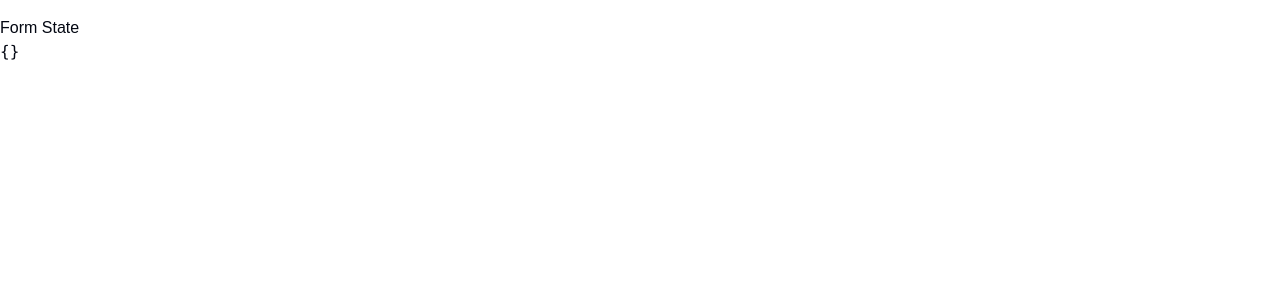
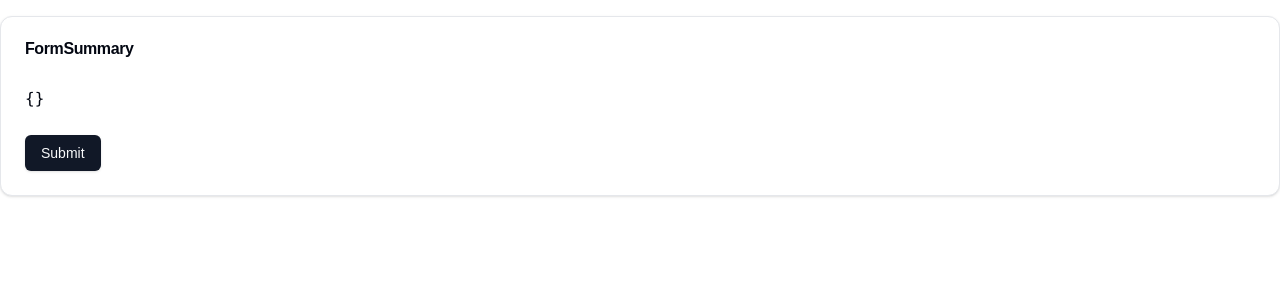
Before and after one commit to JonathanSaudhof/multi-page-form, a Next.js app: page /form-summary in a window 1280 px wide. Shown: the top 300 px of the page. Built offline with nearby package versions, Linux system fonts and the light colour scheme.

Commit message:
chore: adds form card component

```diff
--- a/src/app/(form)/form-contact/page.tsx
+++ b/src/app/(form)/form-contact/page.tsx
@@ -1,20 +1,13 @@
 "use client";
 import { CustomInput } from "@/components/Form/CustomInput/CustomInput";
+import { FormCard } from "@/components/Form/FormCard/FormCard";
 import { Button } from "@/components/ui/button";
-import {
-  Card,
-  CardContent,
-  CardDescription,
-  CardFooter,
-  CardHeader,
-  CardTitle,
-} from "@/components/ui/card";
+import { Form } from "@/components/ui/form";
 import { useTenantFormContext } from "@/context/FormContext";
 import { TPageTwoForm, pageTwoSchema } from "@/lib/schemas/form";
 import { zodResolver } from "@hookform/resolvers/zod";
-import { Progress } from "@radix-ui/react-progress";
 import { useRouter } from "next/navigation";
-import { Form, useForm } from "react-hook-form";
+import { useForm } from "react-hook-form";
 
 export default function FormContactPage() {
   const { updateFormState } = useTenantFormContext();
@@ -29,14 +22,10 @@ export default function FormContactPage() {
     updateFormState(data);
     router.push("/form-summary");
   };
-
   return (
-    <Card>
-      <CardHeader>
-        <CardTitle>Contact Information</CardTitle>
-        <CardDescription>{/* <Progress /> */}</CardDescription>
-      </CardHeader>
-      <CardContent className="flex flex-col gap-4">
+    <FormCard
+      title="Contact Information"
+      content={
         <Form {...form}>
           <form className="gap-4">
             <CustomInput
@@ -47,12 +36,13 @@ export default function FormContactPage() {
               required
             />
           </form>
-          <Button type="submit" onClick={form.handleSubmit(handleSubmit)}>
-            Next
-          </Button>
         </Form>
-      </CardContent>
-      <CardFooter></CardFooter>
-    </Card>
+      }
+      footer={
+        <Button type="button" onClick={form.handleSubmit(handleSubmit)}>
+          Next
+        </Button>
+      }
+    />
   );
 }
--- a/src/app/(form)/form-details/page.tsx
+++ b/src/app/(form)/form-details/page.tsx
@@ -1,16 +1,8 @@
 "use client";
 import { CustomInput } from "@/components/Form/CustomInput/CustomInput";
+import { FormCard } from "@/components/Form/FormCard/FormCard";
 import { Button } from "@/components/ui/button";
-import {
-  Card,
-  CardContent,
-  CardDescription,
-  CardFooter,
-  CardHeader,
-  CardTitle,
-} from "@/components/ui/card";
 import { Form } from "@/components/ui/form";
-import { Progress } from "@/components/ui/progress";
 import { useTenantFormContext } from "@/context/FormContext";
 import { zodResolver } from "@hookform/resolvers/zod";
 import { useRouter } from "next/navigation";
@@ -30,16 +22,17 @@ export default function Home() {
     updateFormState(data);
     router.push("/form-contact");
   };
+  console.log(form);
 
   return (
-    <Card>
-      <CardHeader>
-        <CardTitle>Personal Information</CardTitle>
-        <CardDescription>
-          <Progress />
-        </CardDescription>
-      </CardHeader>
-      <CardContent className="flex flex-col gap-4">
+    <FormCard
+      title="Personal Information"
+      footer={
+        <Button type="button" onClick={form.handleSubmit(handleSubmit)}>
+          Next
+        </Button>
+      }
+      content={
         <Form {...form}>
           <form className="gap-4">
             <CustomInput
@@ -57,12 +50,8 @@ export default function Home() {
               required
             />
           </form>
-          <Button type="submit" onClick={form.handleSubmit(handleSubmit)}>
-            Next
-          </Button>
         </Form>
-      </CardContent>
-      <CardFooter></CardFooter>
-    </Card>
+      }
+    />
   );
 }
--- a/src/app/(form)/form-summary/page.tsx
+++ b/src/app/(form)/form-summary/page.tsx
@@ -1,12 +1,15 @@
 "use client";
+import { FormCard } from "@/components/Form/FormCard/FormCard";
+import { Button } from "@/components/ui/button";
 import { useTenantFormContext } from "@/context/FormContext";
 
 export default function Page2() {
   const { formState } = useTenantFormContext();
   return (
-    <div>
-      <h1>Form State</h1>
-      <pre>{JSON.stringify(formState)}</pre>
-    </div>
+    <FormCard
+      title="FormSummary"
+      content={<pre>{JSON.stringify(formState)}</pre>}
+      footer={<Button>Submit</Button>}
+    />
   );
 }
--- /dev/null
+++ b/src/components/Form/FormCard/FormCard.tsx
@@ -0,0 +1,27 @@
+import {
+  Card,
+  CardContent,
+  CardDescription,
+  CardFooter,
+  CardHeader,
+  CardTitle,
+} from "@/components/ui/card";
+
+type FormCardProps = {
+  title: string;
+  footer?: React.ReactNode;
+  content: React.ReactNode;
+};
+
+export function FormCard({ title, footer, content }: Readonly<FormCardProps>) {
+  return (
+    <Card>
+      <CardHeader>
+        <CardTitle>{title}</CardTitle>
+        <CardDescription></CardDescription>
+      </CardHeader>
+      <CardContent className="flex flex-col gap-4">{content}</CardContent>
+      <CardFooter>{footer}</CardFooter>
+    </Card>
+  );
+}
```
